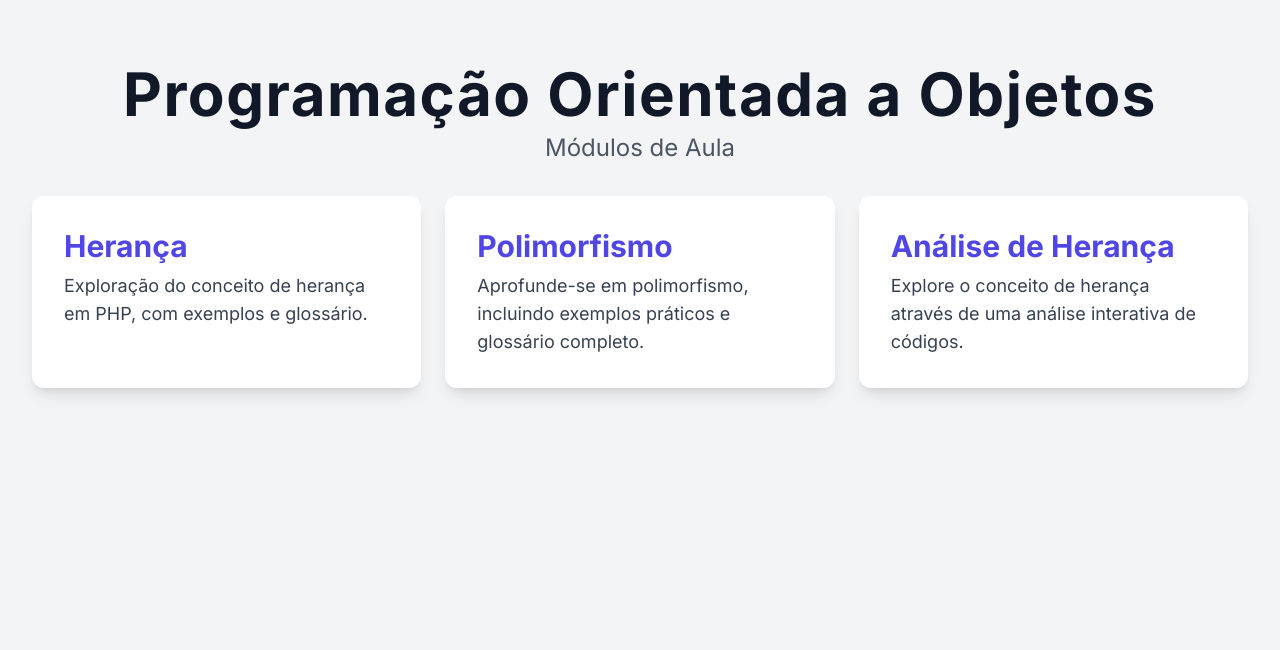
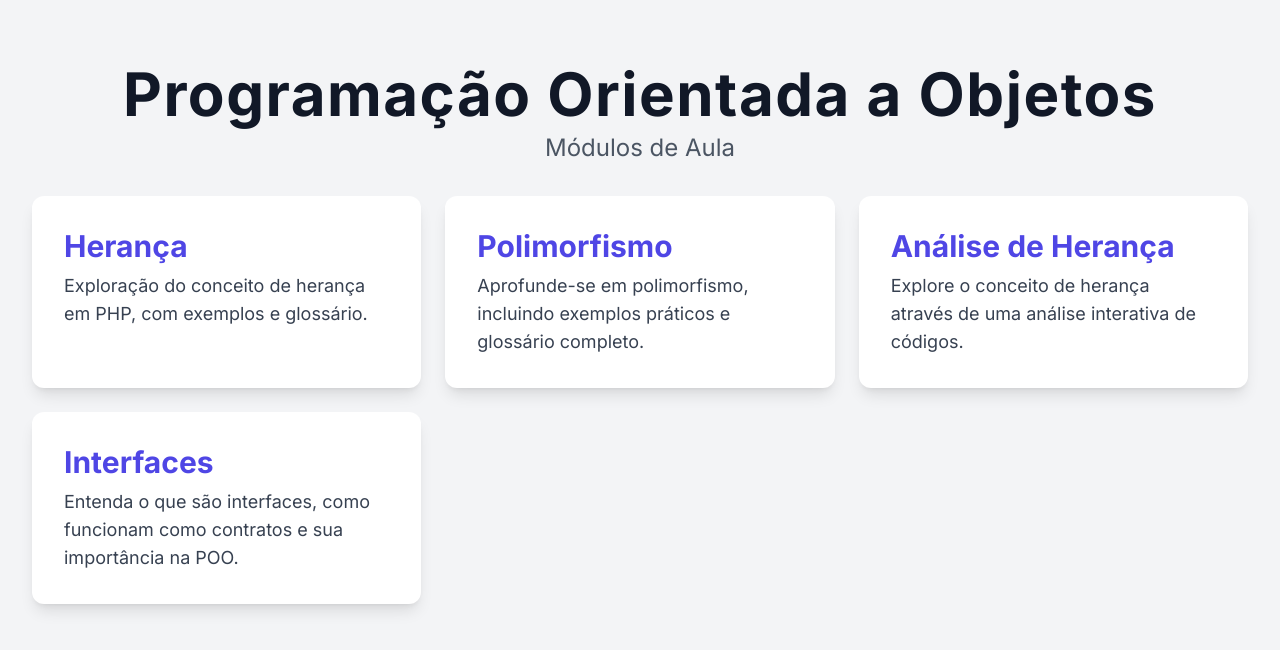
Before and after one commit to Crise-Ergodica/poo, a plain HTML site: page index.html in a window 1280 px wide. Drawn offline with nearby package versions, Linux system fonts and the light colour scheme.

Commit message:
Update index.html

```diff
--- a/index.html
+++ b/index.html
@@ -17,35 +17,34 @@
 
     <div class="container mx-auto p-4 md:p-8">
 
-        <!-- Titulo -->
         <header class="text-center my-8">
             <h1 class="text-4xl md:text-5xl lg:text-6xl font-extrabold text-gray-900 leading-tight tracking-wide">Programação Orientada a Objetos</h1>
             <p class="text-xl md:text-2xl text-gray-600 mt-2">Módulos de Aula</p>
         </header>
 
-        <!-- Seções de Conteúdo - Módulos -->
         <main class="grid gap-6 md:grid-cols-2 lg:grid-cols-3">
 
-            <!-- Card de Herança -->
             <a href="herancaLab.html" class="block bg-white rounded-xl shadow-lg p-6 md:p-8 hover:shadow-xl transition-shadow duration-300">
                 <h2 class="text-3xl font-bold text-indigo-600 mb-2">Herança</h2>
                 <p class="text-lg text-gray-700">Exploração do conceito de herança em PHP, com exemplos e glossário.</p>
             </a>
 
-            <!-- Card de Polimorfismo -->
             <a href="poliHerancaLab.html" class="block bg-white rounded-xl shadow-lg p-6 md:p-8 hover:shadow-xl transition-shadow duration-300">
                 <h2 class="text-3xl font-bold text-indigo-600 mb-2">Polimorfismo</h2>
                 <p class="text-lg text-gray-700">Aprofunde-se em polimorfismo, incluindo exemplos práticos e glossário completo.</p>
             </a>
-            <!-- Card de da Análise de Herança -->
+
             <a href="analiseHeranca.html" class="block bg-white rounded-xl shadow-lg p-6 md:p-8 hover:shadow-xl transition-shadow duration-300">
-    <h2 class="text-3xl font-bold text-indigo-600 mb-2">Análise de Herança</h2>
-    <p class="text-lg text-gray-700">Explore o conceito de herança através de uma análise interativa de códigos.</p>
-</a>
+                <h2 class="text-3xl font-bold text-indigo-600 mb-2">Análise de Herança</h2>
+                <p class="text-lg text-gray-700">Explore o conceito de herança através de uma análise interativa de códigos.</p>
+            </a>
 
-            <!-- Você pode adicionar mais cards para outros módulos aqui -->
+            <a href="interfaces.html" class="block bg-white rounded-xl shadow-lg p-6 md:p-8 hover:shadow-xl transition-shadow duration-300">
+                <h2 class="text-3xl font-bold text-indigo-600 mb-2">Interfaces</h2>
+                <p class="text-lg text-gray-700">Entenda o que são interfaces, como funcionam como contratos e sua importância na POO.</p>
+            </a>
 
-        </main>
+            </main>
     </div>
 
 </body>
```
